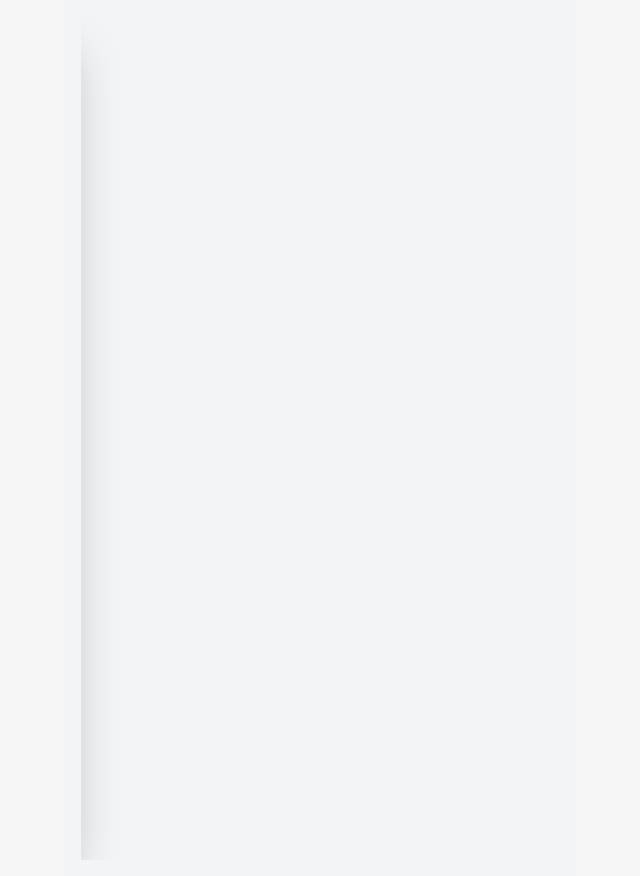
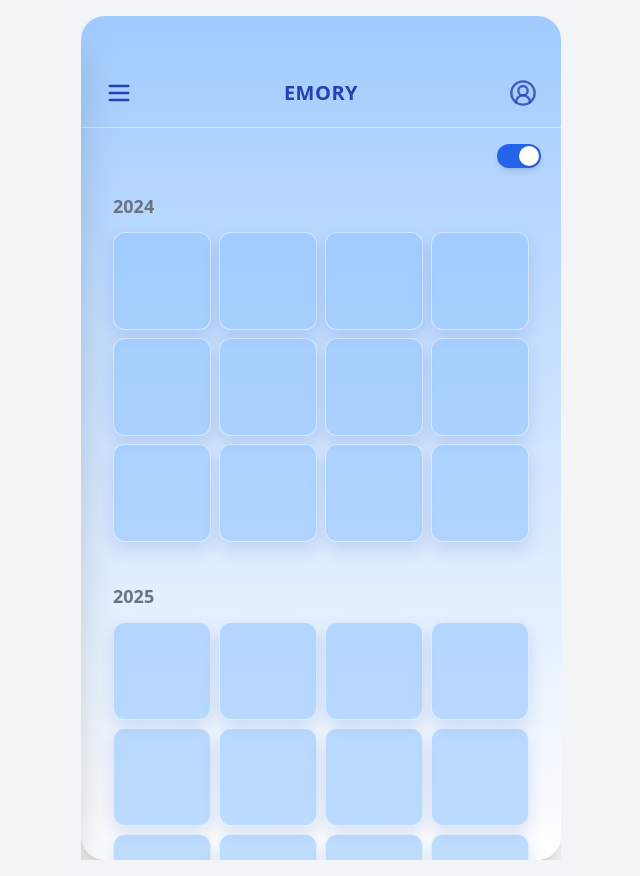
Before and after one commit to APPS-sookmyung/2025-EMORY-client, a React (Vite) app: page /diary-library in a window 1280 px wide. Shown: the whole page, without its empty margins (319-959 px from the left). Built offline with nearby package versions, Linux system fonts and the light colour scheme.

Commit message:
feat: 일기 미리보기 버전 2 구현

```diff
--- a/src/App.tsx
+++ b/src/App.tsx
@@ -15,6 +15,7 @@ import EmotionReportPage from './pages/emotion-report';
 import TimeCapsulePage from './pages/time-capsule';
 import DiaryWriting from './pages/diary-write';
 import DiaryPreview from './pages/diary-preview';
+import DiaryLibrary from './pages/diary-library';
 
 function Router() {
   return (
@@ -29,7 +30,8 @@ function Router() {
       <Route path='/time-capsule' component={TimeCapsulePage} />
       <Route path='/diary/write' component={DiaryWriting} />
       <Route path='/diary-preview' component={DiaryPreview} />
-    </Switch>
+      <Route path='/diary-library' component={DiaryLibrary} />
+    </Switch >
   );
 }
 
--- /dev/null
+++ b/src/components/ui/ToggleSwitch.tsx
@@ -0,0 +1,24 @@
+type Props = {
+  checked: boolean;
+  onChange: (next: boolean) => void;
+  className?: string;
+};
+
+export default function ToggleSwitch({ checked, onChange, className }: Props) {
+  return (
+    <button
+      type="button"
+      aria-pressed={checked}
+      onClick={() => onChange(!checked)}
+      className={`relative inline-flex h-6 w-11 items-center rounded-full
+                  transition-colors duration-200 shadow-md
+                  ${checked ? "bg-blue-600" : "bg-slate-300"} ${className ?? ""}`}
+    >
+      <span
+        className={`inline-block h-5 w-5 transform rounded-full bg-white shadow
+                    transition-transform duration-200
+                    ${checked ? "translate-x-[22px]" : "translate-x-[2px]"}`}
+      />
+    </button>
+  );
+}
--- /dev/null
+++ b/src/pages/diary-library.tsx
@@ -0,0 +1,93 @@
+import { useLocation } from "wouter";
+import { useSidebar } from "../components/sidebar/SidebarContext";
+import { Button } from "../components/ui/button";
+import ToggleSwitch from "../components/ui/ToggleSwitch";
+import { Menu, CircleUserRound } from "lucide-react";
+
+/* ========= 더미 데이터 ========= */
+const LIBRARY: { year: number; items: number }[] = [
+    { year: 2024, items: 12 },
+    { year: 2025, items: 12 },
+];
+
+export default function DiaryLibrary() {
+    const [, navigate] = useLocation();
+    const { open } = useSidebar();
+
+    return (
+        <div className="h-full w-full">
+            {/* 스크롤바 숨기기 스타일을 페이지 안에 선언 */}
+            <style>{`
+        .no-scrollbar::-webkit-scrollbar { display: none; }
+        .no-scrollbar { -ms-overflow-style: none; scrollbar-width: none; }
+      `}</style>
+
+            <div className="w-full h-full rounded-3xl bg-gradient-to-b from-[#A1CBFF] to-white shadow-xl flex flex-col min-h-0">
+                {/* 상단바 */}
+                <header className="w-full h-[112px] px-4 flex items-end pb-3 border-b border-white/50">
+                    <div className="w-full flex items-center justify-between">
+                        <Button
+                            variant="ghost"
+                            aria-label="메뉴"
+                            onClick={() => open()}
+                            className="h-11 w-11 p-0 rounded-full hover:bg-white/40 flex items-center justify-center [&_svg]:size-7"
+                        >
+                            <Menu className="text-[#2242b5]" />
+                        </Button>
+
+                        <div className="text-[18px] md:text-[20px] tracking-wide font-semibold text-[#2242b5] select-none">
+                            EMORY
+                        </div>
+
+                        <Button
+                            variant="ghost"
+                            aria-label="마이페이지"
+                            onClick={() => navigate("/my-page")}
+                            className="h-11 w-11 p-0 rounded-full hover:bg-white/40 flex items-center justify-center [&_svg]:size-7"
+                        >
+                            <CircleUserRound className="text-[#2242b5]/80" />
+                        </Button>
+                    </div>
+                </header>
+
+                {/* 콘텐츠 */}
+                <main
+                    className="
+            flex-1 min-h-0 px-3 md:px-4
+            pb-[calc(env(safe-area-inset-bottom)+32px)]
+            overflow-y-auto no-scrollbar scroll-smooth
+          "
+                >
+                    {/* 토글 */}
+                    <div className="flex justify-end pt-2 pe-1 mt-2">
+                        <ToggleSwitch
+                            checked={true}
+                            onChange={(v) => !v && navigate("/diary-preview")}
+                        />
+                    </div>
+
+                    {/* 연도별 라이브러리 */}
+                    <div className="mt-6 space-y-10">
+                        {LIBRARY.map(({ year, items }) => (
+                            <section key={year}>
+                                <h2 className="text-lg font-semibold text-gray-500 mb-3 px-4">{year}</h2>
+                                <div className="grid grid-cols-4 gap-2 px-4">
+                                    {Array.from({ length: items }).map((_, idx) => (
+                                        <div
+                                            key={idx}
+                                            className="aspect-square rounded-xl bg-blue-300/60 border border-white/50
+                                 shadow-[0_8px_18px_rgba(30,64,175,0.15)]
+                                 hover:shadow-[0_10px_22px_rgba(30,64,175,0.22)]
+                                 transition-shadow"
+                                        />
+                                    ))}
+                                </div>
+                            </section>
+                        ))}
+                        <div className="h-4" />
+                    </div>
+                </main>
+            </div>
+        </div>
+    );
+}
--- a/src/pages/diary-preview.tsx
+++ b/src/pages/diary-preview.tsx
@@ -3,6 +3,7 @@ import { useLocation } from "wouter";
 import { useToast } from "../hooks/use-toast";
 import { useSidebar } from "../components/sidebar/SidebarContext";
 import { Button } from "../components/ui/button";
+import ToggleSwitch from "../components/ui/ToggleSwitch";
 import {
   Menu, CircleUserRound,
   Bookmark, BookmarkCheck, Trash2, Plus,
@@ -20,9 +21,9 @@ const MOCK: DiaryItem[] = [
   { id: "d1", dateLabel: "6/28", hasContent: true },
   { id: "d2", dateLabel: "6/29", hasContent: true },
   { id: "d3", dateLabel: "6/30", hasContent: true },
-  { id: "d4", dateLabel: "7/1",  hasContent: false },
-  { id: "d5", dateLabel: "7/2",  hasContent: true },
-  { id: "d6", dateLabel: "7/3",  hasContent: true },
+  { id: "d4", dateLabel: "7/1", hasContent: false },
+  { id: "d5", dateLabel: "7/2", hasContent: true },
+  { id: "d6", dateLabel: "7/3", hasContent: true },
 ];
 
 /* ========= 휠/터치로 인덱스 전환(쓰로틀) ========= */
@@ -61,7 +62,6 @@ function DiaryCard({
   item, onOpen, onToggleBookmark, onDelete,
 }: {
   item: DiaryItem;
-  isCenter: boolean;
   onOpen: () => void;
   onToggleBookmark: () => void;
   onDelete: () => void;
@@ -104,7 +104,7 @@ function DiaryCard({
 }
 
 /* ========= 페이지 ========= */
-export default function EmoryTimeline() {
+export default function DiaryPreview() {
   const [items, setItems] = useState<DiaryItem[]>(MOCK);
   const [current, setCurrent] = useState(Math.floor(MOCK.length / 2));
   const clamp = (n: number) => Math.max(0, Math.min(items.length - 1, n));
@@ -134,9 +134,9 @@ export default function EmoryTimeline() {
     if (!it) return;
     if (it.hasContent) {
       toast({ title: it.dateLabel, description: "상세 페이지로 이동 준비 중…" });
-      // navigate(`/diary/${it.id}`)
+      // navigate(`/diary-${it.id}`)
     } else {
-      navigate("/diary-write");
+      navigate("/diary-write"); // 경로 수정
     }
   };
 
@@ -193,6 +193,14 @@ export default function EmoryTimeline() {
 
         {/* 콘텐츠 */}
         <main className="flex-1 min-h-0 px-3 md:px-4 pb-[calc(env(safe-area-inset-bottom)+32px)]">
+          {/* 토글: 상단바 하얀 줄 바로 밑, 우측 */}
+          <div className="flex justify-end pt-2 pe-1 mt-2">
+            <ToggleSwitch
+              checked={false}
+              onChange={(v) => v && navigate("/diary-library")}
+            />
+          </div>
+
           <section
             className="relative select-none pt-4"
             style={{ height: `60vh` }}
@@ -220,7 +228,6 @@ export default function EmoryTimeline() {
                 >
                   <DiaryCard
                     item={item}
-                    isCenter={i === current}
                     onOpen={() => openItem(i)}
                     onToggleBookmark={() => onToggleBookmark(i)}
                     onDelete={() => onDelete(i)}
```
